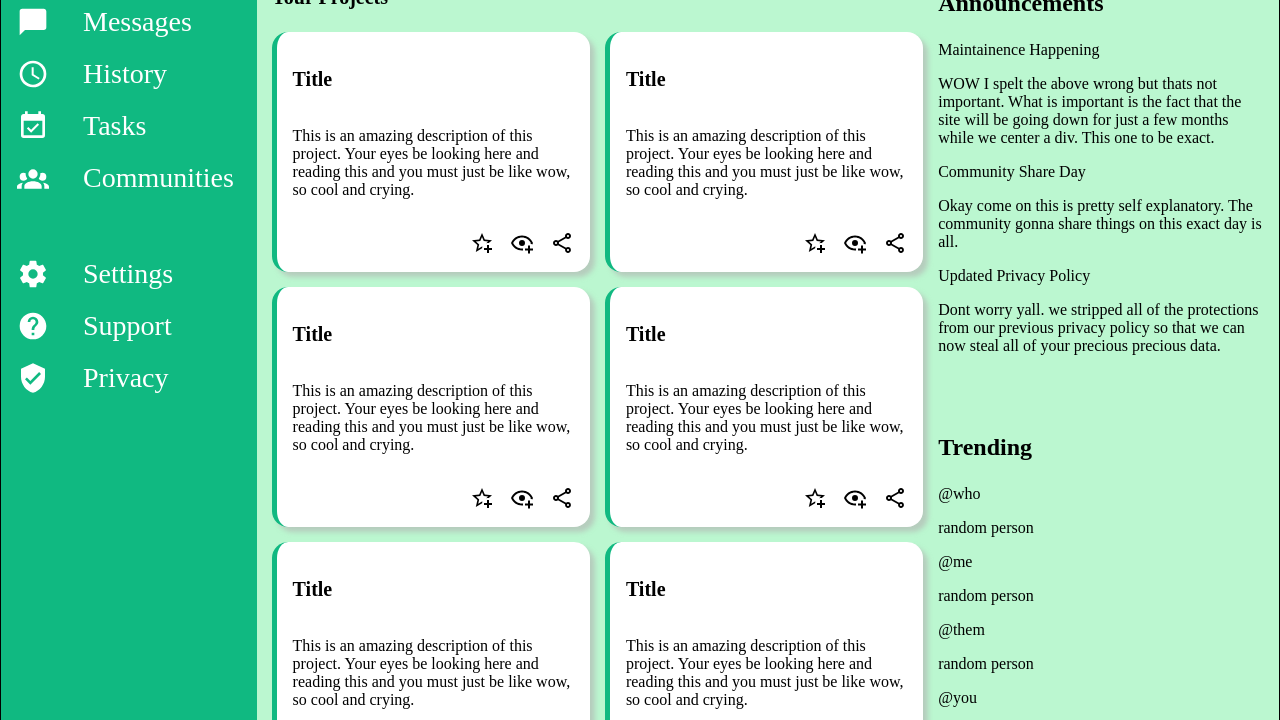
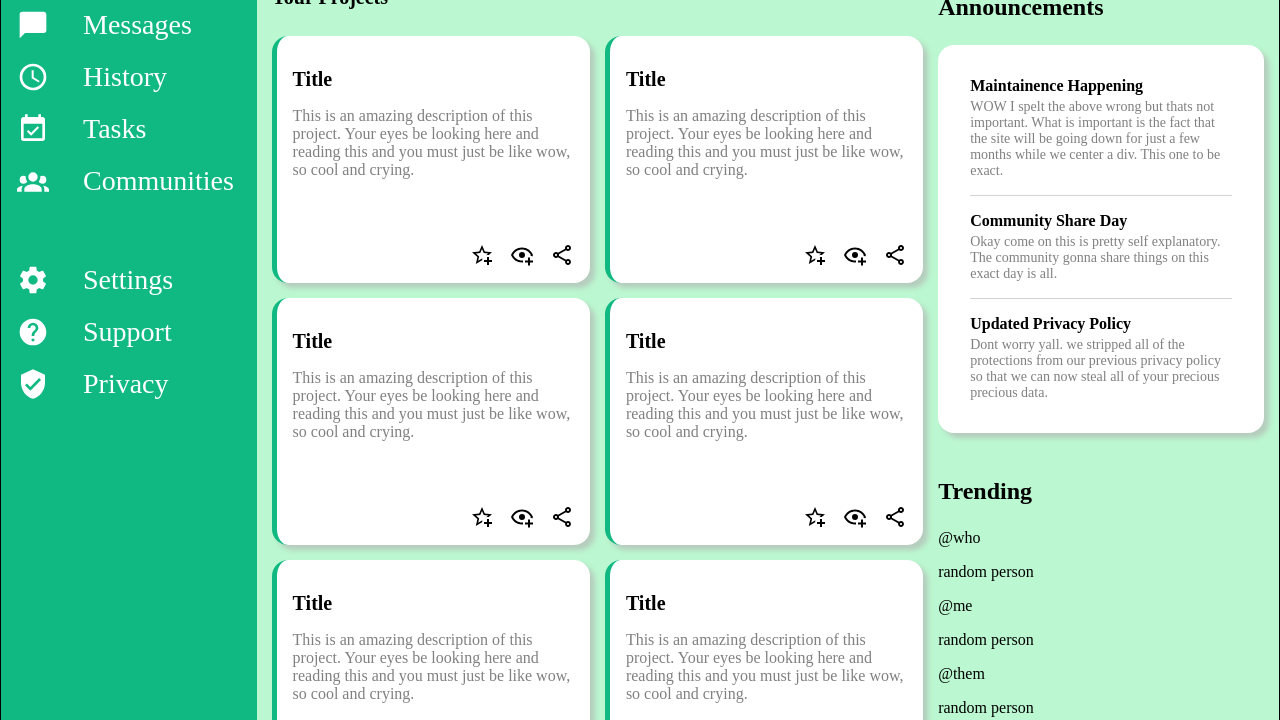
Before and after one commit to alexkeener318/admin-page, a plain HTML site: page index.html in a window 1280 px wide. Shown: the part 219-939 px from the top of the page. Drawn offline with Linux system fonts and the light colour scheme.

Commit message:
Adds styling to announcements

```diff
--- a/index.html
+++ b/index.html
@@ -202,27 +202,29 @@
 
             <div class="announcements">
                 <p class="title">Announcements</p>
-                <div class="card">
-                    <p>Maintainence Happening</p>
-                    <p>WOW I spelt the above wrong but thats not important.
+                <div class="all-cards">
+                    <div class="card one">
+                        <p class="title">Maintainence Happening</p>
+                        <p >WOW I spelt the above wrong but thats not important.
                             What is important is the fact that the site will be
                             going down for just a few months while we center a div.
                             This one to be exact.
                         </p>
                     </div>
-                <div class="card">
-                    <p>Community Share Day</p>
+                    <div class="card two">
+                        <p class="title">Community Share Day</p>
                         <p>Okay come on this is pretty self explanatory.
                             The community gonna share things on this exact
                             day is all.
                         </p>
                     </div>
                     <div class="card">
-                    <p>Updated Privacy Policy</p>
+                        <p class="title">Updated Privacy Policy</p>
                         <p>Dont worry yall. we stripped all of the protections from
                             our previous privacy policy so that we can now steal all
                             of your precious precious data.
                         </p>
+                    </div>
                 </div>
             </div>
 
--- a/style.css
+++ b/style.css
@@ -154,26 +154,56 @@ button {
     padding: 16px;
     display: flex;
     flex-direction: column;
+    color: gray;
 }
 
 .title {
     grid-column: 1 / 3;
     font-weight: bold;
     font-size: 24px;
+    color: black;
 }
 
 .projects p {
     font-size: 16px;
+    margin-top: 16px;
 }
 
 .projects .title {
     font-size: 20px;
+    margin-bottom: 0px;
 }
 
 .icons {
-    margin-top: 16px;
+    color: black;
+    margin-top: 48px;
     display: flex;
     justify-content: end;
     align-self: flex-end;
     gap: 16px;
 }
+
+.all-cards {
+    background-color: white;
+    padding: 16px 32px;
+    border-radius: 16px;
+    box-shadow: 5px 5px 5px rgba(178, 176, 176, 0.6);
+}
+
+.card.one, .card.two {
+    border-bottom: 1px solid lightgray;
+}
+
+.announcements .card p {
+    font-size: 14px;
+    margin-top: 4px;
+    margin-bottom: 16px;
+    color: gray;
+}
+
+.announcements .card .title {
+    color: black;
+    font-size: 16px;
+    margin: 0px;
+    margin-top: 16px;
+}
```
Lines whose indentation alone changed are shown as unchanged.
